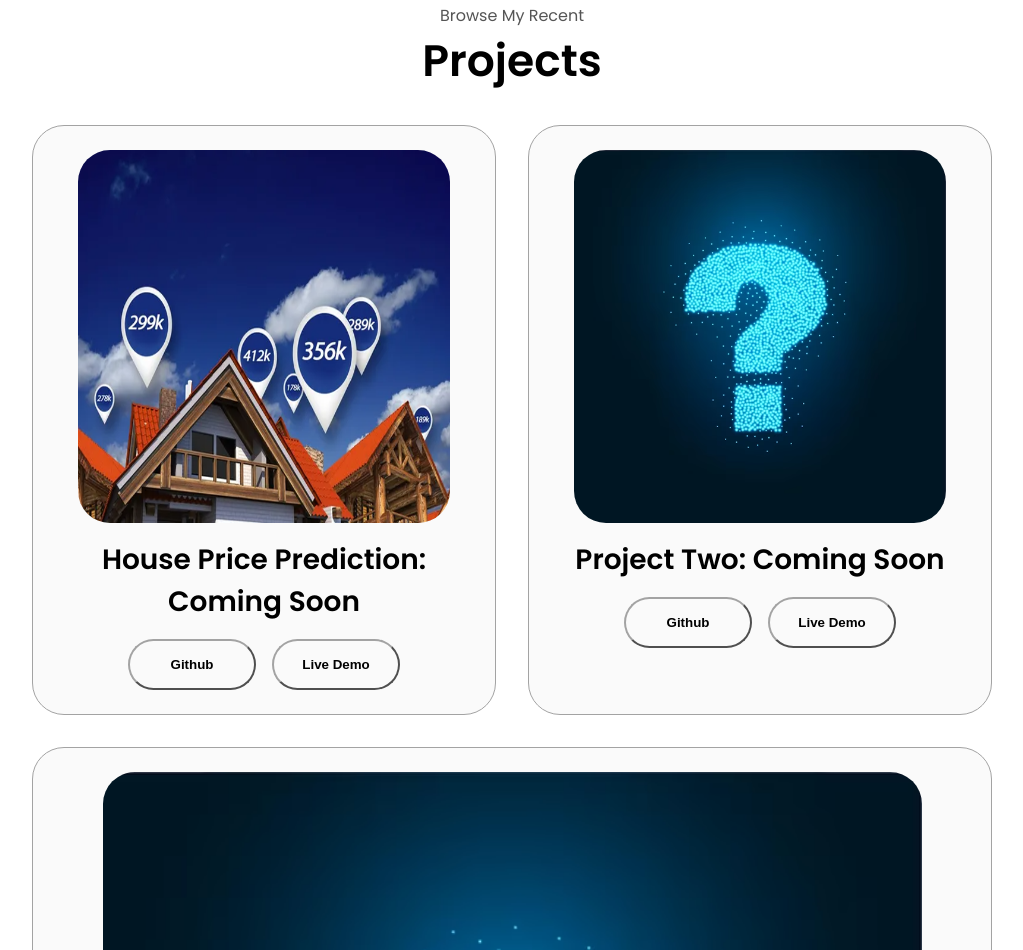
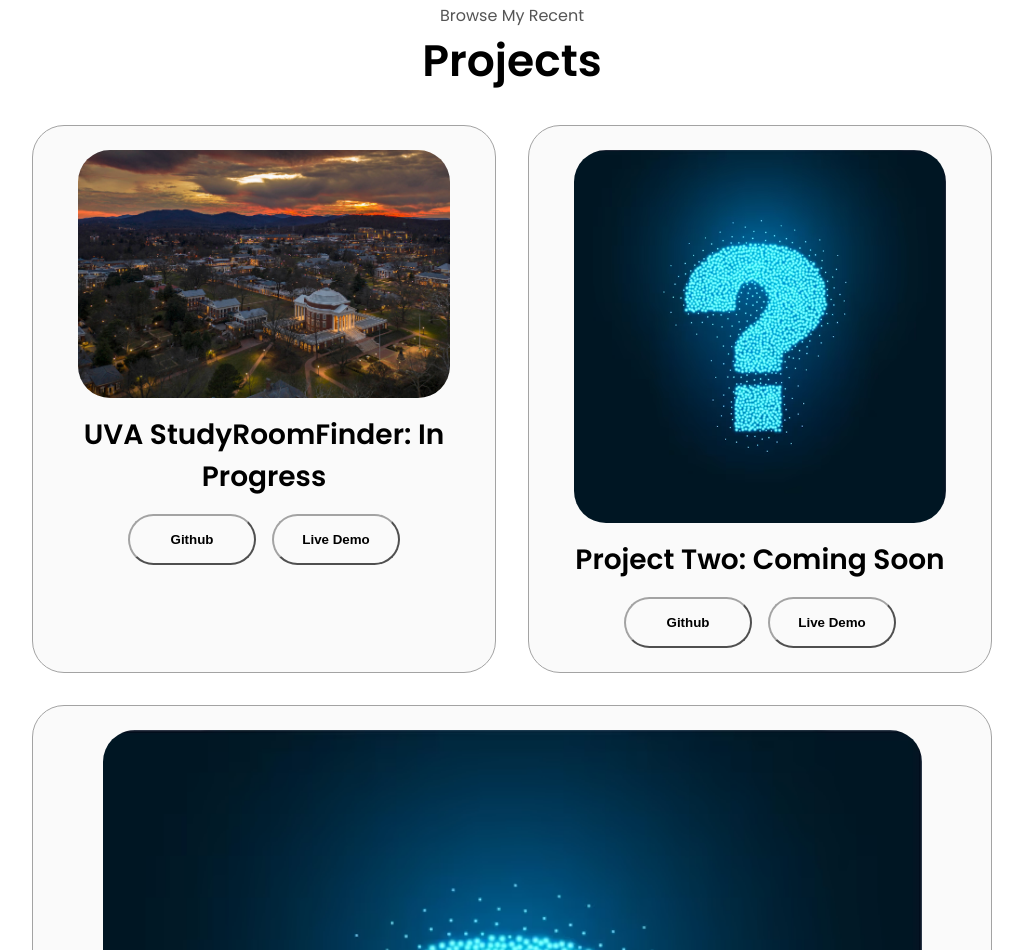
Before and after one commit to gabes19/Personal-Portfolio, a plain HTML site: page index.html in a window 1280 px wide. Shown: the part 2495-3445 px from the top of the page, without its empty margins (128-1151 px from the left). Drawn offline with Linux system fonts and the light colour scheme.

Commit message:
updated project information

```diff
--- a/index.html
+++ b/index.html
@@ -382,18 +382,18 @@
           <div class="details-container color-container">
             <div class="article-container">
               <img
-                src="./assets/housepriceprojectresized.png"
+                src="./assets/uvanight.jpg"
                 alt="Project 1"
                 class="project-img"
               />
             </div>
             <h2 class="experience-sub-title project-title">
-              House Price Prediction: Coming Soon
+              UVA StudyRoomFinder: In Progress
             </h2>
             <div class="btn-container">
               <button
                 class="btn btn-color-2 project-btn"
-                onclick="location.href='https://github.com/'"
+                onclick="location.href='https://github.com/gabes19/StudyRoomFinder'"
               >
                 Github
               </button>
```
Also changed, not shown: assets/uvanight.jpg (added).
